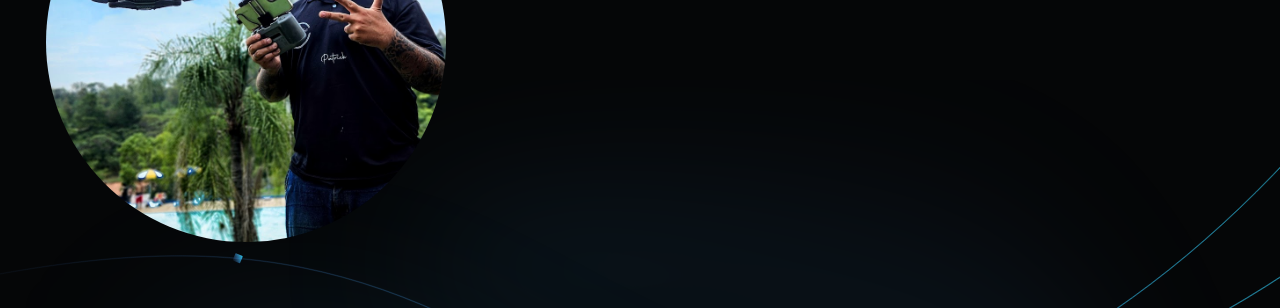
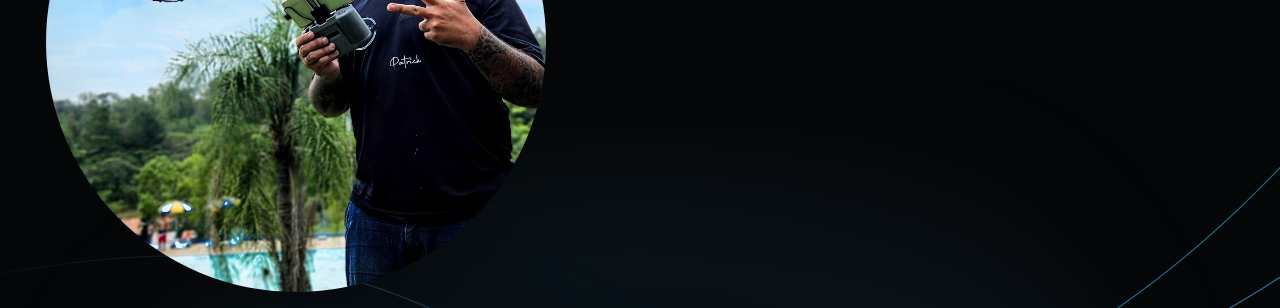
Before and after one commit to PatrickLeandro/pkdrones, a plain HTML site: page index.html in a window 1280 px wide. Shown: the part 101-409 px from the top of the page. Drawn offline with nearby package versions, Linux system fonts and the light colour scheme; a script that the page names is missing; a web font is replaced by a local one.

Commit message:
Update style.css

```diff
--- a/css/style.css
+++ b/css/style.css
@@ -44,9 +44,10 @@ a {
 }
 
 #logoPK {
-    width: 400px;
-    height: 400px;
+    width: 500px;
+    height: 500px;
     border-radius: 50%;
+    margin: auto;
 }
 
 .link:hover {
```
